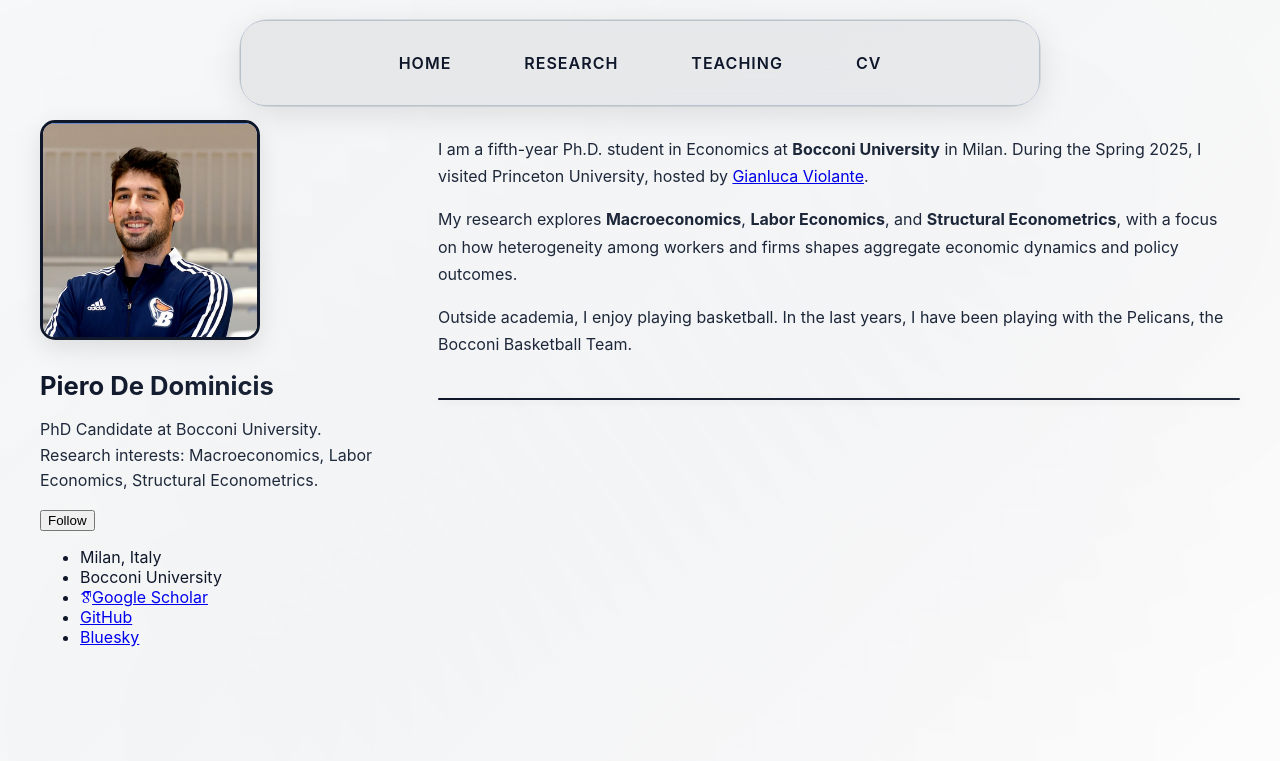
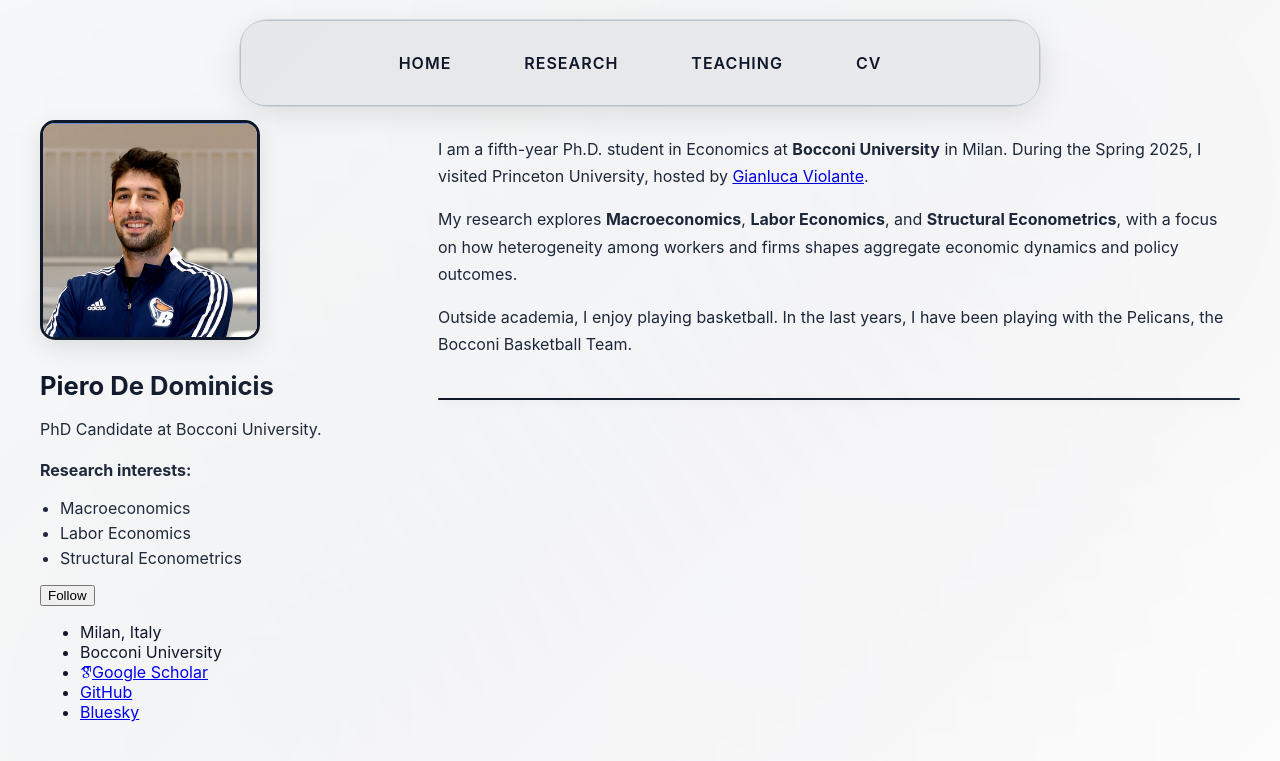
Before and after one commit to peppecon/peppecon.github.io, a Jekyll site: the page built from _pages/about.md, in a window 1280 px wide. Shown: the top 761 px of the page. Built offline with Jekyll 4.4.1, drawn with Linux system fonts in a browser that asks for light colours; some web fonts are replaced.

Commit message:
Add bulleted list for research interests in author profile

```diff
--- a/_config.yml
+++ b/_config.yml
@@ -34,7 +34,11 @@ author:
   avatar           : "profile_pic.png"
   name             : "Piero De Dominicis"
   pronouns         : # example: "she/her"
-  bio              : "PhD Candidate at Bocconi University. \n Research interests: Macroeconomics, Labor Economics, Structural Econometrics."
+  bio              : "PhD Candidate at Bocconi University."
+  research_interests:
+    - Macroeconomics
+    - Labor Economics
+    - Structural Econometrics
   location         : "Milan, Italy"
   employer         : "Bocconi University"
   uri              : # URL
--- a/_includes/author-profile.html
+++ b/_includes/author-profile.html
@@ -18,6 +18,16 @@
     <h3 class="author__name">{{ author.name }}</h3>
     {% if author.pronouns %}<p class="author__pronouns">{{ author.pronouns }}</p>{% endif %}
     {% if author.bio %}<p class="author__bio">{{ author.bio }}</p>{% endif %}
+    {% if author.research_interests %}
+      <p class="author__interests">
+        <strong>Research interests:</strong>
+        <ul class="author__interests-list">
+          {% for interest in author.research_interests %}
+            <li>{{ interest }}</li>
+          {% endfor %}
+        </ul>
+      </p>
+    {% endif %}
   </div>
 
   <div class="author__urls-wrapper">
--- a/_sass/modern-layout.scss
+++ b/_sass/modern-layout.scss
@@ -294,6 +294,23 @@ html.modern-layout {
   margin: 15px 0;
 }
 
+.author__interests {
+  margin: 15px 0;
+  color: var(--text-secondary);
+  line-height: 1.6;
+}
+
+.author__interests-list {
+  margin-top: 8px;
+  margin-bottom: 0;
+  padding-left: 20px;
+  color: var(--text-secondary);
+}
+
+.author__interests-list li {
+  margin-bottom: 5px;
+}
+
 /* Background Elements - Removed floating shapes */
 
 /* Responsive Design */
```
